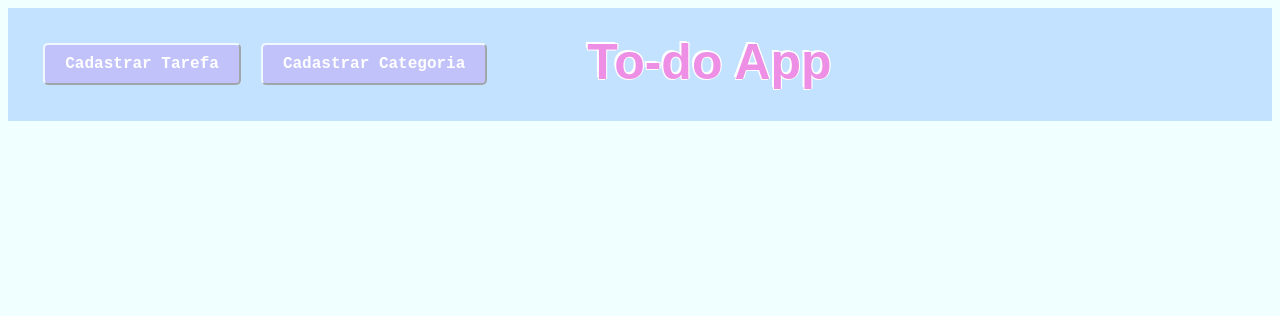
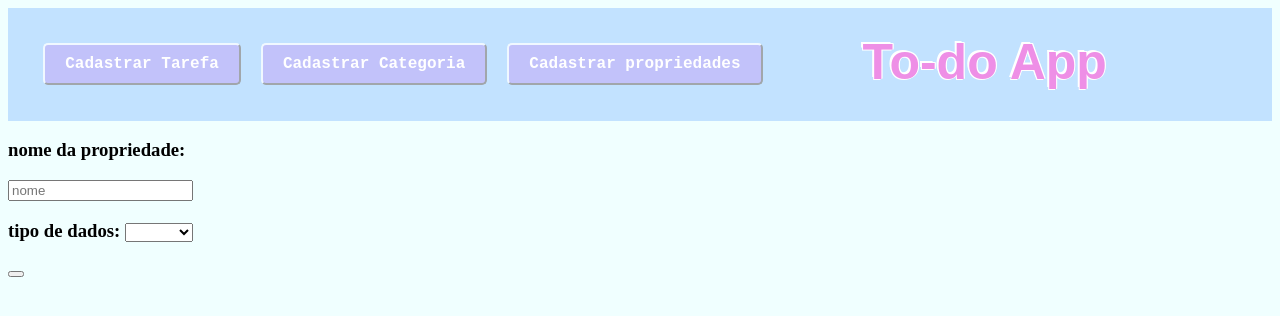
Before and after one commit to deborah-mattge/app-todo, an Angular app: page /propriedades in a window 1280 px wide. Before the commit this address led to /. Shown: the top 316 px of the page. Built offline with nearby package versions, Linux system fonts and the light colour scheme; a web font is replaced by a local one.

Commit message:
versao 5 incompleta

```diff
--- a/src/app/app-routing.module.ts
+++ b/src/app/app-routing.module.ts
@@ -2,11 +2,13 @@ import { NgModule } from '@angular/core';
 import { RouterModule, Routes } from '@angular/router';
 import { TarefaComponent } from './tarefa/tarefa.component';
 import { CategoriaComponent } from './categoria/categoria.component';
+import { PropriedadeComponent } from './propriedade/propriedade.component';
 
 const routes: Routes = [
   { path: 'tarefas', component: TarefaComponent },
   { path: 'categorias', component: CategoriaComponent },
-  { path: '', redirectTo: 'tarefas', pathMatch: 'full' }
+  { path: '', redirectTo: 'tarefas', pathMatch: 'full' },
+  {path: 'propriedades', component: PropriedadeComponent}
 ];
 
 @NgModule({
--- a/src/app/app.component.html
+++ b/src/app/app.component.html
@@ -3,7 +3,7 @@
   <nav>
     <a href="http://localhost:4200/tarefas"><button class="botoes" (click)="cadastrarTarefa()">Cadastrar Tarefa</button></a>
       <a href="http://localhost:4200/categorias"><button class="botoes" (click)="cadastrarCategorias()">Cadastrar Categoria</button></a>
-
+      <a href="http://localhost:4200/propriedades"><button class="botoes" >Cadastrar propriedades</button></a>
   </nav>
   <h1 class="titulo">To-do App</h1>
 </header>
--- a/src/app/app.module.ts
+++ b/src/app/app.module.ts
@@ -6,6 +6,7 @@ import { FormsModule } from '@angular/forms';
 import { TarefaComponent } from 'src/app/tarefa/tarefa.component';
 import { CategoriaComponent } from 'src/app/categoria/categoria.component';
 import { AppRoutingModule } from './app-routing.module';
+import { PropriedadeComponent } from './propriedade/propriedade.component';
 
 
 
@@ -13,7 +14,8 @@ import { AppRoutingModule } from './app-routing.module';
   declarations: [
     AppComponent,
     TarefaComponent,
-    CategoriaComponent
+    CategoriaComponent,
+    PropriedadeComponent
   ],
   imports: [
     BrowserModule,
--- /dev/null
+++ b/src/app/propriedade/propriedade.component.html
@@ -0,0 +1,11 @@
+<h3 >nome da propriedade: </h3>
+<input placeholder="nome" [(ngModel)]="propriedade.nome">
+<h3>
+  tipo de dados:
+  <select placeholder="tipo" [(ngModel)]="propriedade.tipo">
+  <option>texto</option>
+  <option>numero</option>
+  <option>seleção</option>
+</select> </h3>
+<div *ngFor="let propriedade of propriedades"></div>
+<button (click)="cadastrarPropriedade()"></button>
--- /dev/null
+++ b/src/app/propriedade/propriedade.component.ts
@@ -0,0 +1,40 @@
+import { Component, OnInit } from '@angular/core';
+interface Propriedade{
+  nome:string
+  tipo: string
+}
+
+
+@Component({
+  selector: 'app-propriedade',
+  templateUrl: './propriedade.component.html',
+  styleUrls: ['./propriedade.component.css']
+})
+export class PropriedadeComponent implements OnInit {
+
+  constructor() { }
+
+  ngOnInit() {
+  }
+
+  propriedades: Propriedade[]=[];
+  propriedade: Propriedade ={
+    nome: '',
+    tipo: ''
+  }
+  cadastrarPropriedade():void{
+    const propriedade: Propriedade={
+      nome:this.propriedade.nome,
+      tipo:this.propriedade.tipo
+    }
+
+
+    this.propriedades.push(propriedade);
+    this.salvar();
+    this.propriedade.nome=''
+
+}
+salvar(){
+  localStorage.setItem('propriedade',JSON.stringify(this.propriedades));
+}
+}
--- a/src/app/tarefa/tarefa.component.html
+++ b/src/app/tarefa/tarefa.component.html
@@ -23,4 +23,5 @@
       </div>
     </div>
   </div>
+  <button> propriedades</button>
 </body>
```
Also changed, not shown: src/app/propriedade/propriedade.module.ts (added, +10 -0 lines), src/app/propriedade/propriedade.component.css (added), 2 other files (tests, documents, lock files or other folders).
